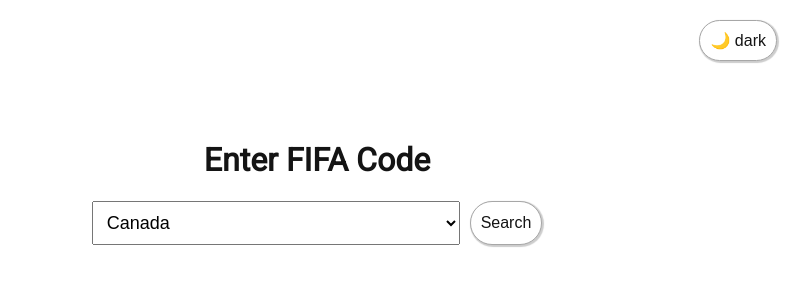
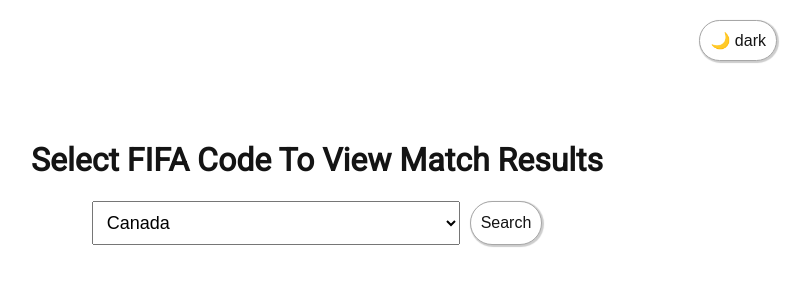
Before and after one commit to gulshansainis/BCVSocial, a React app: page / in a window 1280 px wide. Shown: the top 300 px of the page, without its empty margins (323-1133 px from the left). Built offline with nearby package versions, Linux system fonts and the light colour scheme.

Commit message:
updated title

```diff
--- a/src/components/Form.js
+++ b/src/components/Form.js
@@ -20,7 +20,7 @@
   return (
     <>
       <form className="searchForm" onSubmit={handleSubmit}>
-        <h1>Enter FIFA Code</h1>
+        <h1>Select FIFA Code To View Match Results</h1>
         <div className="search-controls">
           <select value={keyword} onChange={handleChange}>
               <option value="CAN">Canada</option>
```
